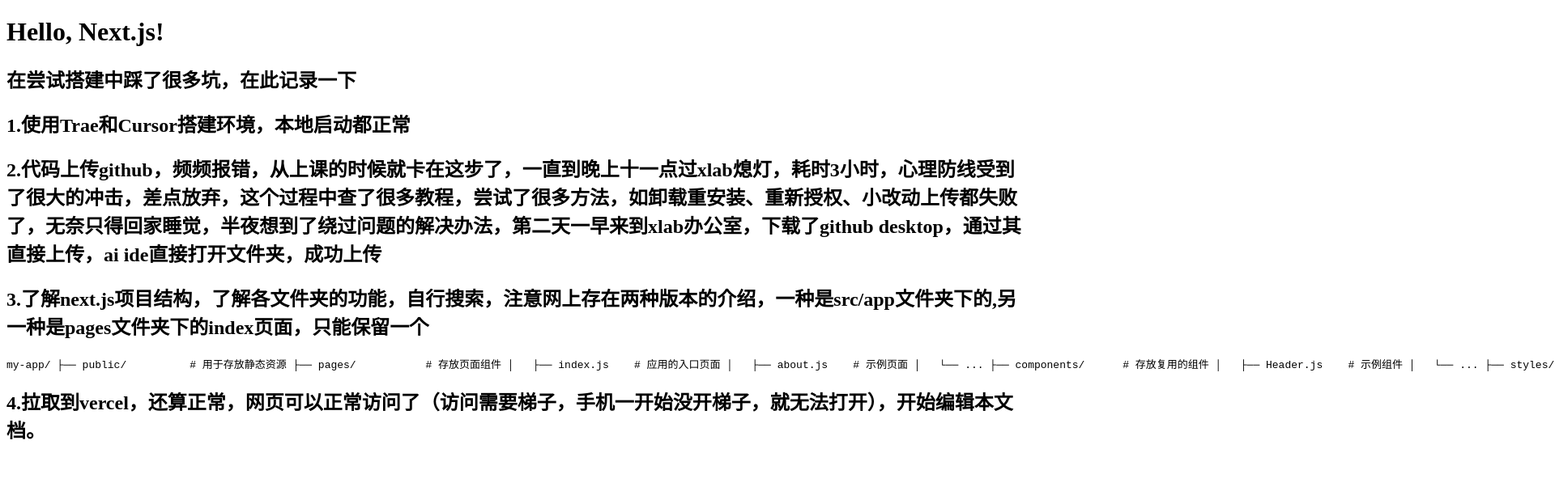
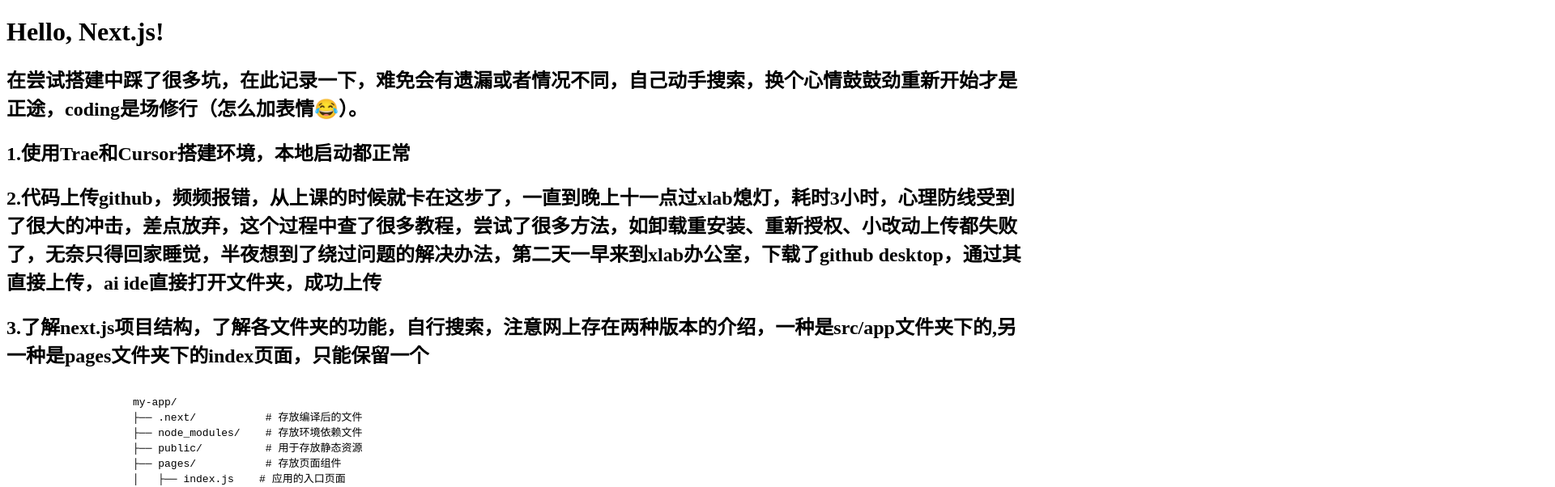
Before and after one commit to Suanran/Learn, a Next.js app: page / in a window 1280 px wide. Shown: the top 602 px of the page at 81% size, 1920 px wide, since content can reach past the window. Built offline with nearby package versions, Linux system fonts and the light colour scheme.

Commit message:
Update index.js

```diff
--- a/src/pages/index.js
+++ b/src/pages/index.js
@@ -3,13 +3,16 @@
     return (
         <div>
             <h1>Hello, Next.js!</h1>
-            <h2>在尝试搭建中踩了很多坑，在此记录一下</h2>
+            <h2>在尝试搭建中踩了很多坑，在此记录一下，难免会有遗漏或者情况不同，自己动手搜索，换个心情鼓鼓劲重新开始才是正途，coding是场修行（怎么加表情😂）。</h2>
             <h2>1.使用Trae和Cursor搭建环境，本地启动都正常</h2>
             <h2>2.代码上传github，频频报错，从上课的时候就卡在这步了，一直到晚上十一点过xlab熄灯，耗时3小时，心理防线受到了很大的冲击，差点放弃，这个过程中查了很多教程，尝试了很多方法，如卸载重安装、重新授权、小改动上传都失败了，无奈只得回家睡觉，半夜想到了绕过问题的解决办法，第二天一早来到xlab办公室，下载了github desktop，通过其直接上传，ai ide直接打开文件夹，成功上传</h2>
             <h2>3.了解next.js项目结构，了解各文件夹的功能，自行搜索，注意网上存在两种版本的介绍，一种是src/app文件夹下的,另一种是pages文件夹下的index页面，只能保留一个</h2>
             <pre>
                 <code>
+                    {`
                     my-app/
+                    ├── .next/           # 存放编译后的文件
+                    ├── node_modules/    # 存放环境依赖文件
                     ├── public/          # 用于存放静态资源
                     ├── pages/           # 存放页面组件
                     │   ├── index.js    # 应用的入口页面
@@ -21,9 +24,9 @@
                     ├── styles/          # 存放样式文件
                     │   ├── global.css   # 全局样式
                     │   └── ...
-├── .next/           # 存放编译后的文件
+                    ├── .gitignore       # 用于指定哪些文件或文件夹应该被忽略,不上传
                     ├── package.json     # 项目依赖和配置
-└── ...
+                    └── ...`}
                 </code>
             </pre>
             <h2>4.拉取到vercel，还算正常，网页可以正常访问了（访问需要梯子，手机一开始没开梯子，就无法打开），开始编辑本文档。</h2>
```
Lines whose indentation alone changed are shown as unchanged.
